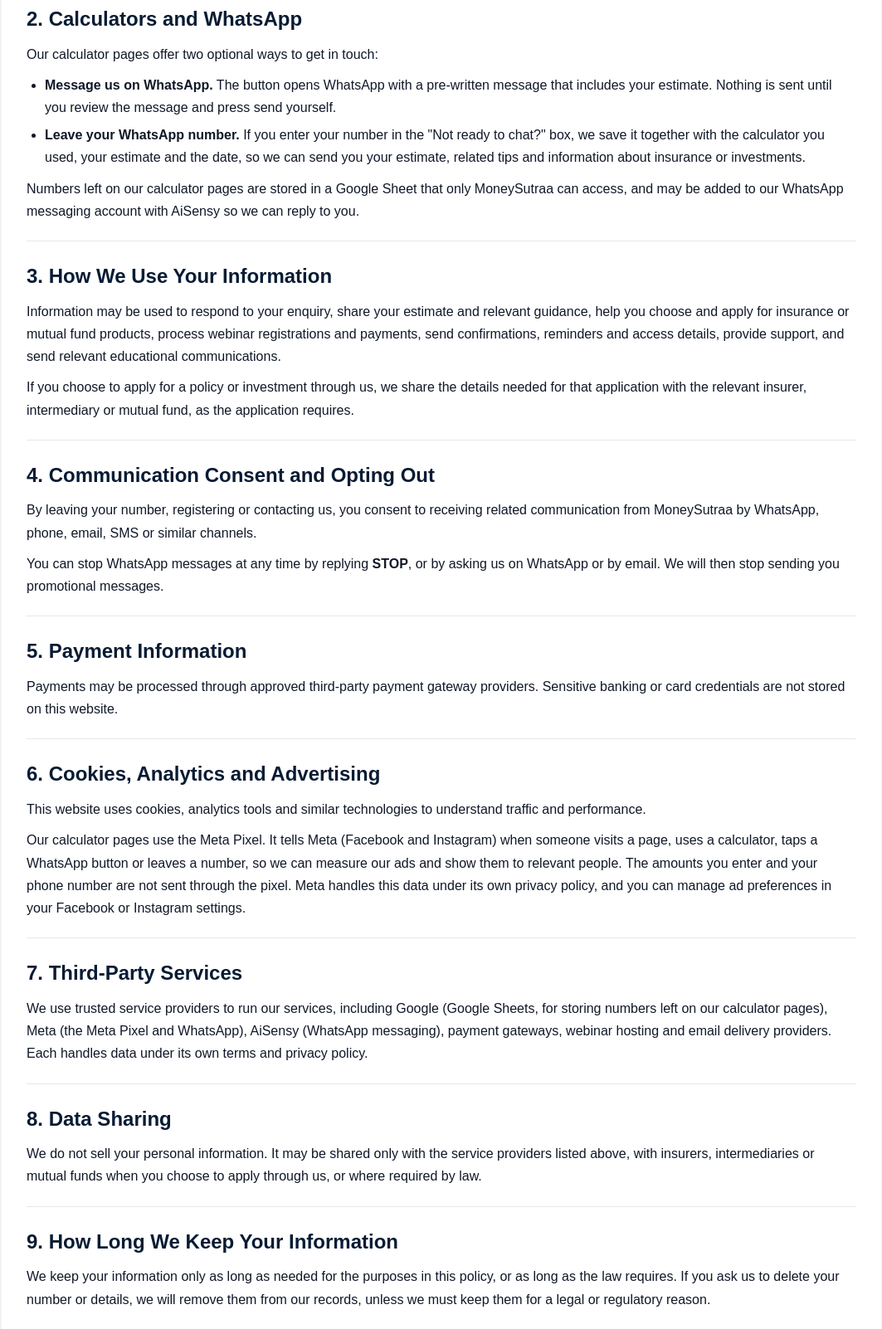
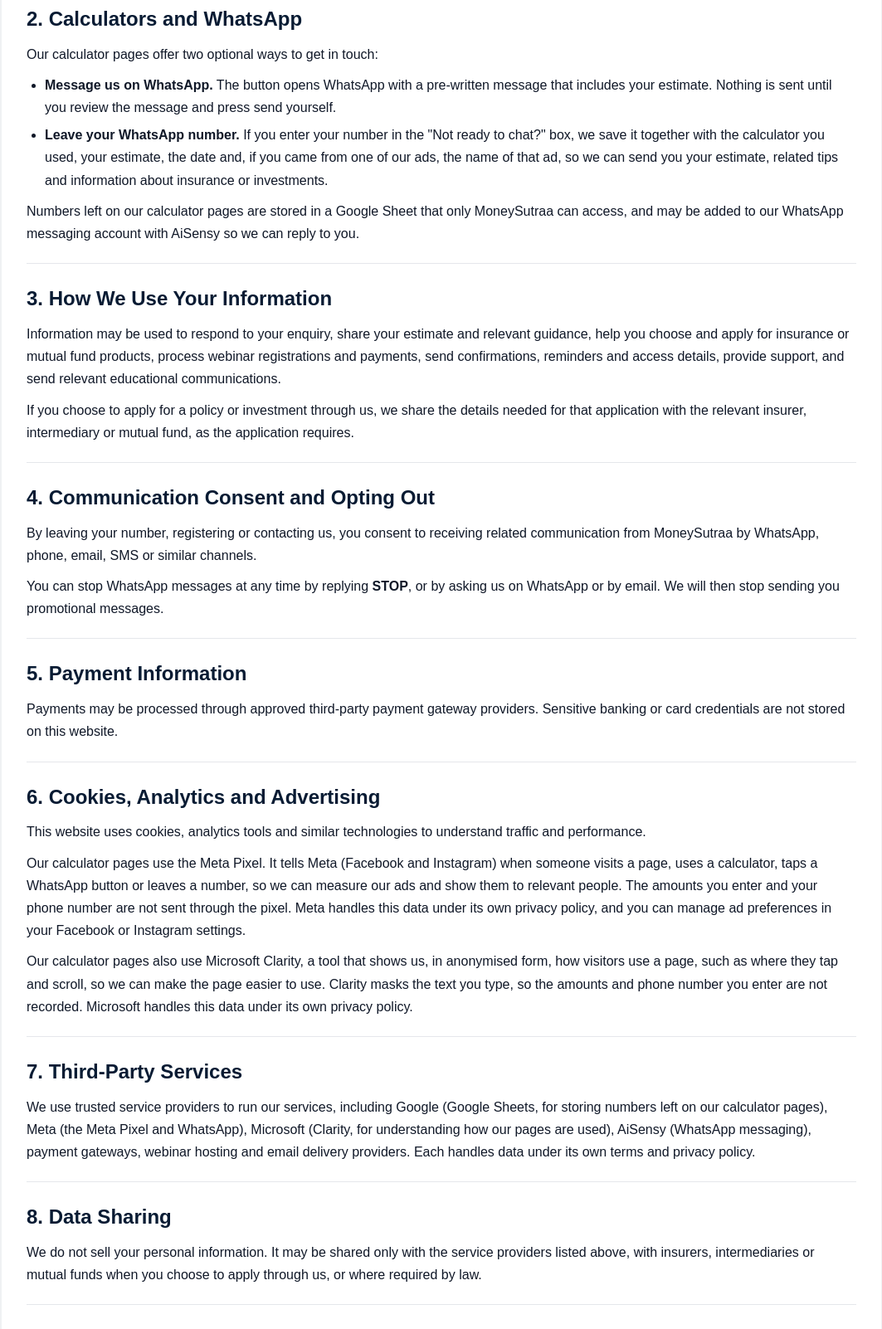
Before and after one commit to maddy1190/moneysutraa-site, a plain HTML site: page privacy-policy/index.html in a window 1280 px wide. Shown: the part 898-2500 px from the top of the page at 83% size, without its empty margins (108-1171 px from the left). Drawn offline with Linux system fonts and the light colour scheme.

Commit message:
Update index.html

```diff
--- a/privacy-policy/index.html
+++ b/privacy-policy/index.html
@@ -42,7 +42,7 @@ body{font-family:Arial,sans-serif;background:#f8fafc;color:#101828;line-height:1
 <div class="badge">Privacy & Data Protection</div>
 <h1>Privacy Policy</h1>
 <p>Your privacy matters. This page explains how MoneySutraa Fin Services LLP collects, uses and protects your information when you use our calculators, contact us on WhatsApp, register for webinars, make payments or reach our support team.</p>
-<p class="updated">Last updated: 5 November 2026</p>
+<p class="updated">Last updated: 19 November 2026</p>
 </div>
 </section>
 
@@ -65,7 +65,7 @@ body{font-family:Arial,sans-serif;background:#f8fafc;color:#101828;line-height:1
 <p>Our calculator pages offer two optional ways to get in touch:</p>
 <ul>
 <li><strong>Message us on WhatsApp.</strong> The button opens WhatsApp with a pre-written message that includes your estimate. Nothing is sent until you review the message and press send yourself.</li>
-<li><strong>Leave your WhatsApp number.</strong> If you enter your number in the "Not ready to chat?" box, we save it together with the calculator you used, your estimate and the date, so we can send you your estimate, related tips and information about insurance or investments.</li>
+<li><strong>Leave your WhatsApp number.</strong> If you enter your number in the "Not ready to chat?" box, we save it together with the calculator you used, your estimate, the date and, if you came from one of our ads, the name of that ad, so we can send you your estimate, related tips and information about insurance or investments.</li>
 </ul>
 <p>Numbers left on our calculator pages are stored in a Google Sheet that only MoneySutraa can access, and may be added to our WhatsApp messaging account with AiSensy so we can reply to you.</p>
 </div>
@@ -85,10 +85,11 @@ body{font-family:Arial,sans-serif;background:#f8fafc;color:#101828;line-height:1
 <div class="section"><h2>6. Cookies, Analytics and Advertising</h2>
 <p>This website uses cookies, analytics tools and similar technologies to understand traffic and performance.</p>
 <p>Our calculator pages use the Meta Pixel. It tells Meta (Facebook and Instagram) when someone visits a page, uses a calculator, taps a WhatsApp button or leaves a number, so we can measure our ads and show them to relevant people. The amounts you enter and your phone number are not sent through the pixel. Meta handles this data under its own privacy policy, and you can manage ad preferences in your Facebook or Instagram settings.</p>
+<p>Our calculator pages also use Microsoft Clarity, a tool that shows us, in anonymised form, how visitors use a page, such as where they tap and scroll, so we can make the page easier to use. Clarity masks the text you type, so the amounts and phone number you enter are not recorded. Microsoft handles this data under its own privacy policy.</p>
 </div>
 
 <div class="section"><h2>7. Third-Party Services</h2>
-<p>We use trusted service providers to run our services, including Google (Google Sheets, for storing numbers left on our calculator pages), Meta (the Meta Pixel and WhatsApp), AiSensy (WhatsApp messaging), payment gateways, webinar hosting and email delivery providers. Each handles data under its own terms and privacy policy.</p>
+<p>We use trusted service providers to run our services, including Google (Google Sheets, for storing numbers left on our calculator pages), Meta (the Meta Pixel and WhatsApp), Microsoft (Clarity, for understanding how our pages are used), AiSensy (WhatsApp messaging), payment gateways, webinar hosting and email delivery providers. Each handles data under its own terms and privacy policy.</p>
 </div>
 
 <div class="section"><h2>8. Data Sharing</h2><p>We do not sell your personal information. It may be shared only with the service providers listed above, with insurers, intermediaries or mutual funds when you choose to apply through us, or where required by law.</p></div>
```
